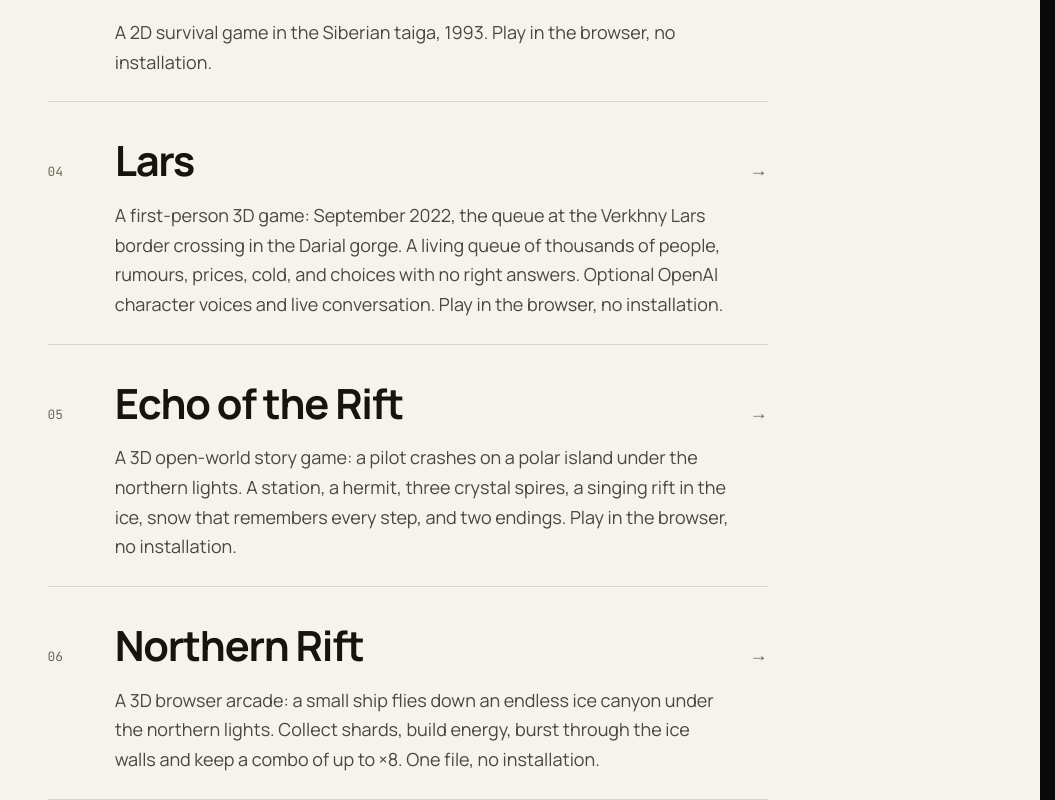
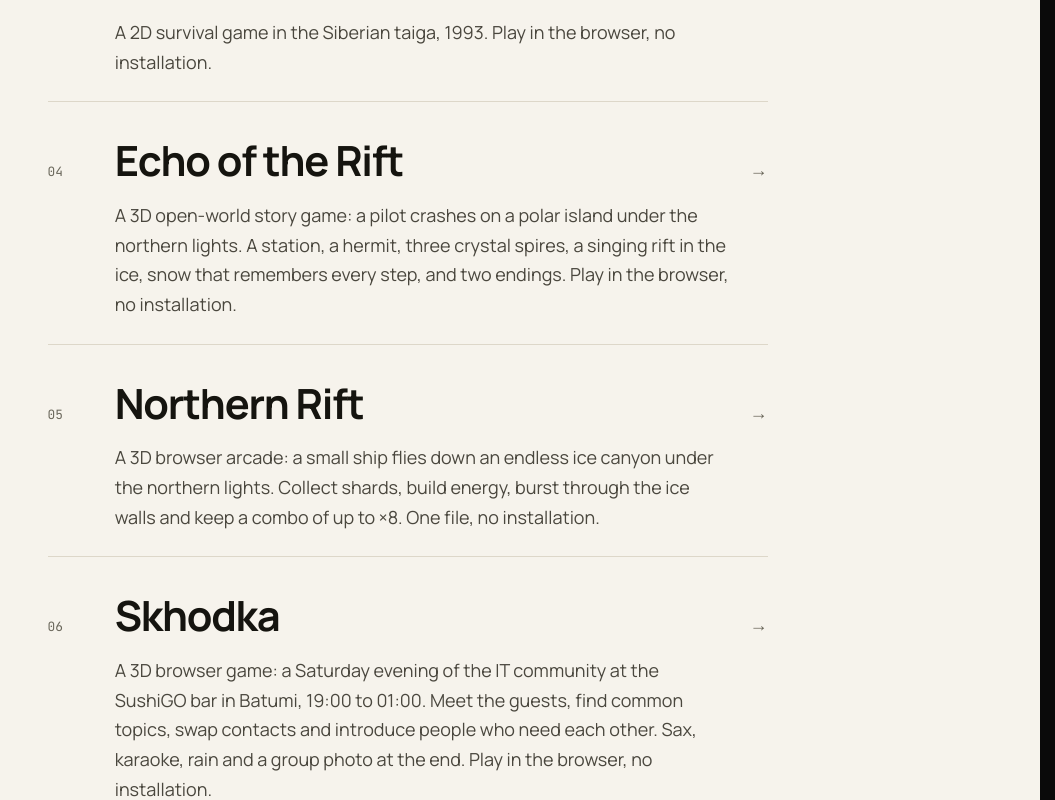
Before and after one commit to esurvanov/urvanov.com, a React (Vite) app: page /en/materials in a window 1280 px wide. Shown: the part 2240-3040 px from the top of the page, without its empty margins (225-1280 px from the left). Built offline with nearby package versions, Linux system fonts and the light colour scheme.

Commit message:
Убрать игру «Ларс» с сайта
Игра больше не копируется из awesome-games при выкладке, пропала из списка
игр, карты сайта и счётчиков.

Co-Authored-By: Claude Opus 5.5 <noreply@anthropic.com>

```diff
--- a/scripts/patch-games.mjs
+++ b/scripts/patch-games.mjs
@@ -9,7 +9,6 @@ const GAMES = [
   { dir: 'age-of-empires', title: 'Хроники Королевств — стратегия в браузере в духе Age of Empires II', description: 'Браузерная стратегия в реальном времени в духе Age of Empires II: 14 цивилизаций, строительство, добыча ресурсов и сражения. Без установки.', genre: 'Стратегия в реальном времени', entry: 'web/index.html' },
   { dir: 'berezovka', title: 'Березовка — 3D-игра в браузере: заснеженная деревня', description: '3D-игра в браузере: заснеженная русская деревня Березовка. Запускается без установки.', genre: 'Приключение' },
   { dir: 'sibiria', title: 'Сибирь — 2D-выживание в тайге, 1993', description: '2D-игра на выживание в сибирской тайге, 1993 год. Играть можно в браузере без установки.', genre: 'Выживание' },
-  { dir: 'lars', title: 'Ларс — 3D-игра от первого лица: очередь на Верхнем Ларсе, 2022', description: '3D-игра от первого лица о сентябре 2022 года: живая очередь на КПП Верхний Ларс в Дарьяльском ущелье, слухи, цены, холод и выборы без правильных ответов. Играть в браузере без установки.', genre: 'Симулятор' },
   { dir: 'ekho-razloma', title: 'Эхо Разлома — 3D-игра с открытым миром и сюжетом: полярный остров', description: '3D-игра с открытым миром и сюжетом: пилот разбился на полярном острове под северным сиянием. Станция, отшельник, три кристальных шпиля, поющий разлом во льду и два финала. Играть в браузере без установки.', genre: 'Приключение' },
   { dir: 'severny-razlom', title: 'Северный Разлом — 3D-аркада: полёт по бесконечному ледяному каньону', description: '3D-аркада в браузере: маленький корабль летит по бесконечному ледяному каньону под северным сиянием. Собирай осколки, пробивай лёд, держи множитель до ×8. Один файл, без установки.', genre: 'Аркада' },
   { dir: 'skhodka', title: 'Сходка — 3D-игра: субботняя IT-встреча в баре SushiGO, Батуми', description: '3D-игра в браузере: субботний вечер IT-сообщества в баре SushiGO в Батуми. Знакомься с гостями, находи общие темы, обменивайся контактами и своди тех, кто нужен друг другу. Без установки.', genre: 'Симулятор' },
--- a/src/data/seo.ts
+++ b/src/data/seo.ts
@@ -62,14 +62,6 @@ export const GAMES = [
     text: '2D-выживание · тайга, 1993',
     long: '2D-игра на выживание в сибирской тайге, 1993 год. Играть можно в браузере без установки.',
     longEn: 'A 2D survival game in the Siberian taiga, 1993. Play in the browser, no installation.',
-  },
-  {
-    path: '/lars/',
-    title: 'Ларс',
-    titleEn: 'Lars',
-    text: '3D от первого лица · очередь на Верхнем Ларсе, 2022',
-    long: '3D-игра от первого лица: сентябрь 2022 года, очередь на КПП Верхний Ларс в Дарьяльском ущелье. Живая очередь из тысяч людей, слухи, цены, холод, выборы без правильных ответов. Голоса персонажей и живой разговор через OpenAI — по желанию. Играть в браузере без установки.',
-    longEn: 'A first-person 3D game: September 2022, the queue at the Verkhny Lars border crossing in the Darial gorge. A living queue of thousands of people, rumours, prices, cold, and choices with no right answers. Optional OpenAI character voices and live conversation. Play in the browser, no installation.',
   },
   {
     path: '/ekho-razloma/',
--- a/src/lib/analytics.ts
+++ b/src/lib/analytics.ts
@@ -12,7 +12,7 @@ declare global {
 type Params = Record<string, string | number | undefined>
 
 // Игры выкладываются рядом с сайтом отдельными страницами
-const GAME_PATHS = ['age-of-empires', 'berezovka', 'sibiria', 'lars', 'ekho-razloma', 'severny-razlom', 'skhodka']
+const GAME_PATHS = ['age-of-empires', 'berezovka', 'sibiria', 'ekho-razloma', 'severny-razlom', 'skhodka']
 
 const clip = (s: string, n = 100) => (s.length > n ? s.slice(0, n) : s)
 const pageOf = (path = location.pathname) => path.replace(/\/+$/, '') || '/'
```
Also changed, not shown: 1 other file (tests, documents, lock files or other folders).
